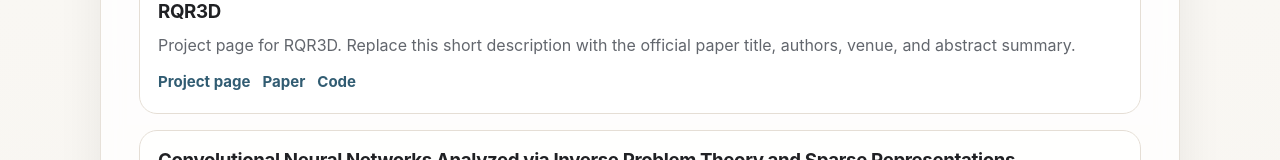
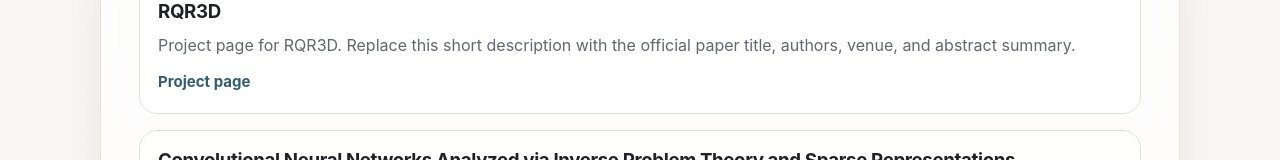
Before and after one commit to cmtrhn/cmtrhn.github.io, a plain HTML site: page index.html in a window 1280 px wide. Shown: the part 769-929 px from the top of the page. Drawn offline with Linux system fonts and the light colour scheme.

Commit message:
Remove placeholder links from project page
Removed placeholder links for paper and code.

```diff
--- a/index.html
+++ b/index.html
@@ -372,8 +372,6 @@
             </p>
             <div class="paper-links">
               <a href="/rqr3d">Project page</a>
-              <a href="#" aria-label="RQR3D paper link placeholder">Paper</a>
-              <a href="#" aria-label="RQR3D code link placeholder">Code</a>
             </div>
           </article>
 
```
